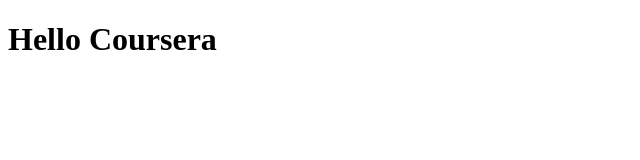
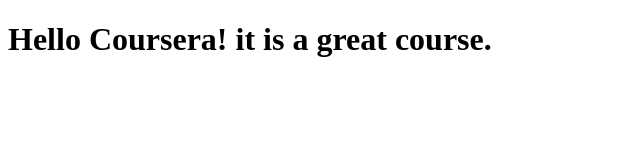
Before and after one commit to duvanizquierdo/repo, a plain HTML site: page site/index.html in a window 1280 px wide. Shown: the whole page, without its empty margins (0-640 px from the left). Drawn offline with Linux system fonts and the light colour scheme.

Commit message:
samall addition

```diff
--- a/site/index.html
+++ b/site/index.html
@@ -4,6 +4,6 @@
 	<title>Hello Coursera</title>
 </head>
 <body>
-<h1>Hello Coursera</h1>
+<h1>Hello Coursera! it is a great course.</h1>
 </body>
 </html>
```
